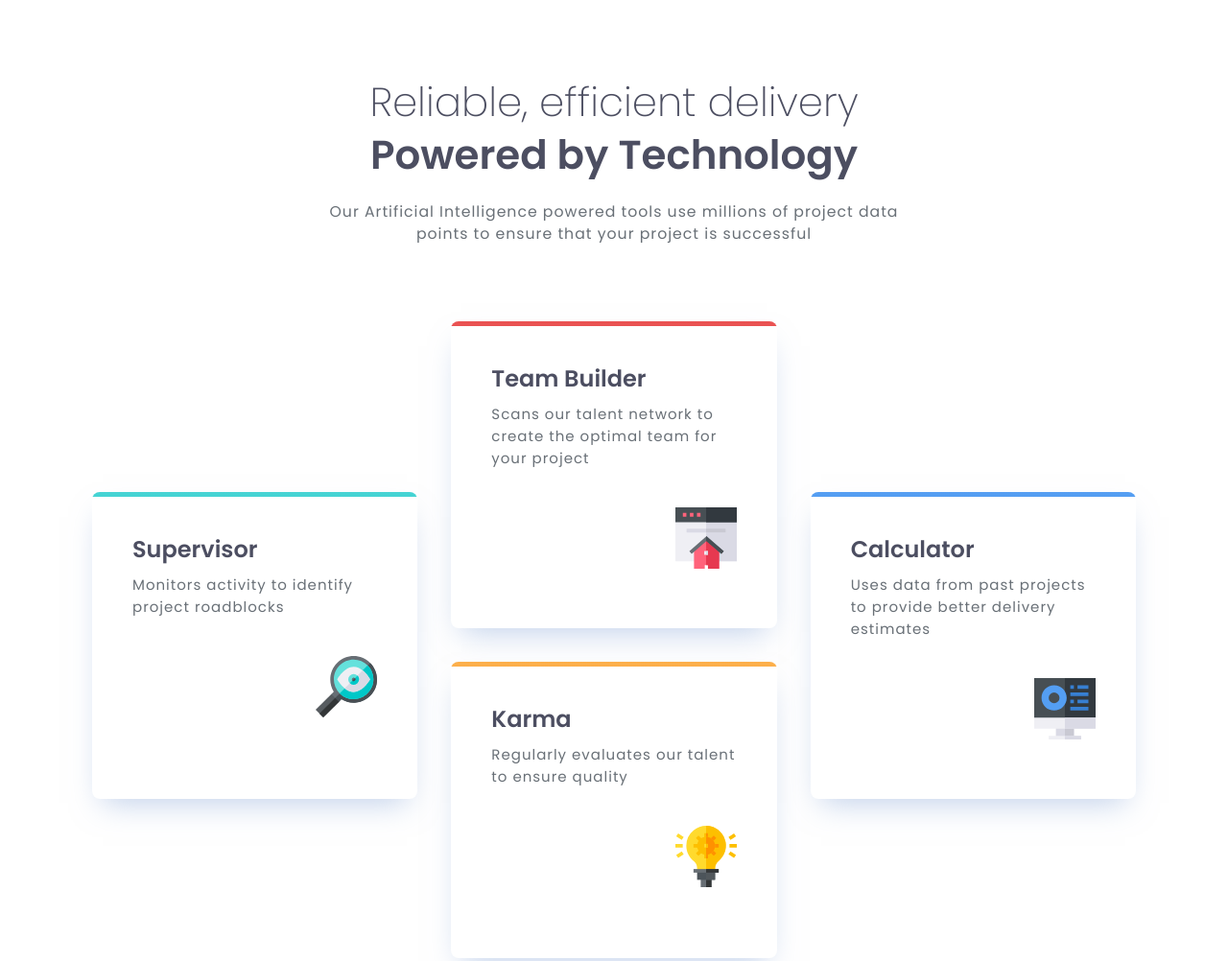
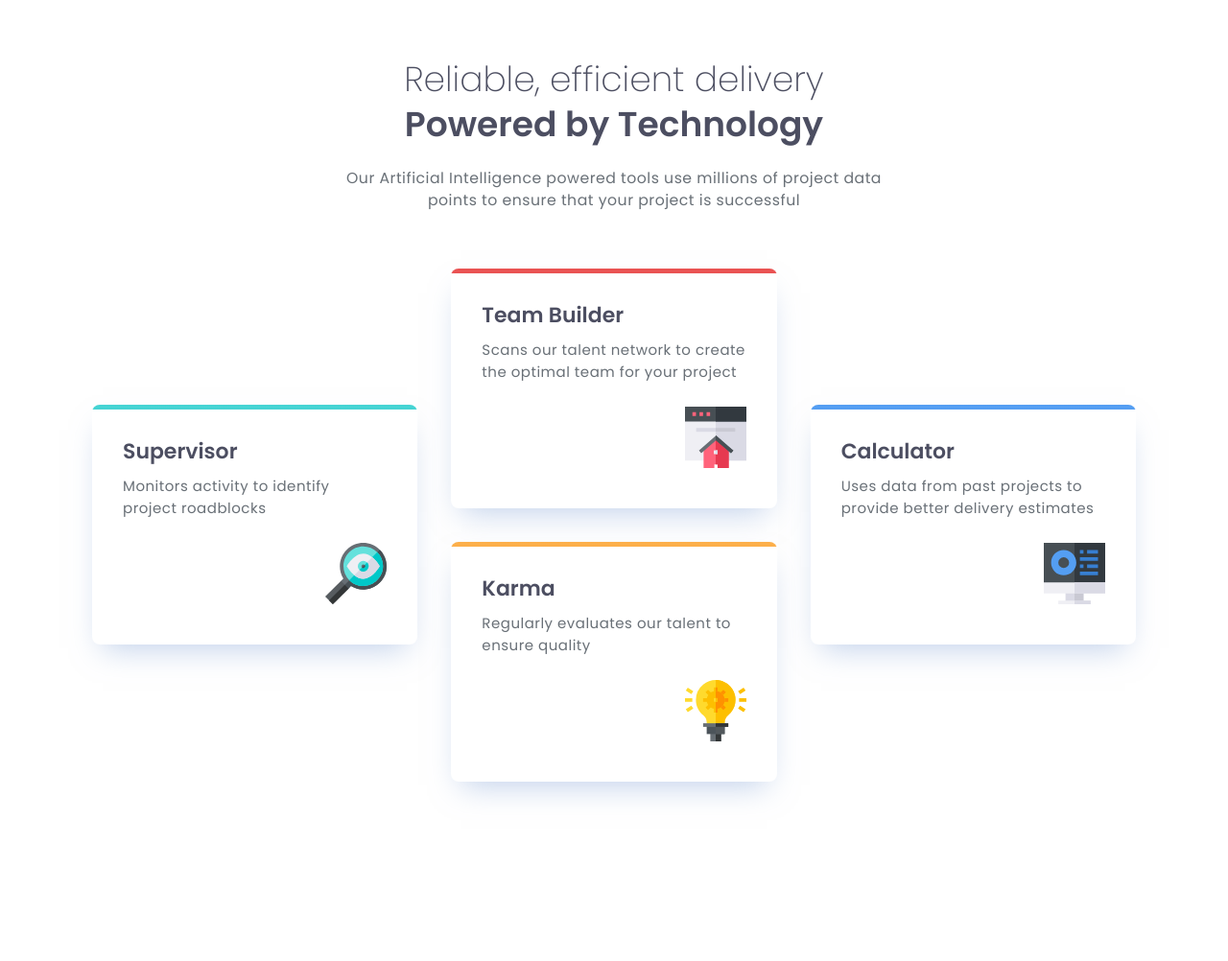
Before and after one commit to Akiz-Ivanov/Four-Card-Feature-Section, a website built with Vite: page index.html in a window 1280 px wide. Shown: the top 1002 px of the page at 96% size. After the commit the page ends 935 px from the top, so only its background shows below. Built offline with nearby package versions, Linux system fonts and the light colour scheme.

Commit message:
Reduced the size of the layouts.

```diff
--- a/src/styles/_layout.scss
+++ b/src/styles/_layout.scss
@@ -31,10 +31,10 @@ main {
     @include flex(column, baseline, flex-start);
     box-shadow: 0 15px 30px -11px hsla(216, 50%, 67%, 0.5);
     border-radius: $border-radius;
-    padding: rem(42);
+    padding: rem(32);
     background-color: var(--White);
     min-width: 0;
-    max-width: rem(440);
+    max-width: rem(360);
 }
 
 .card-cyan {
@@ -58,16 +58,16 @@ main {
 }
 
 img {
-    margin-bottom: rem(20);
+    margin-bottom: rem(10);
     margin-left: auto;
-    margin-top: rem(40);
+    margin-top: rem(25);
 }
 
 header {
     @include flex(column, center, center);
     text-align: center;
     max-width: min(85%, rem(610));
-    margin-block: rem(80);
+    margin-block: rem(60);
 }
 
 
--- a/src/styles/_typography.scss
+++ b/src/styles/_typography.scss
@@ -7,13 +7,13 @@ p {
     color: var(--Grey400);
     font-size: rem(15);
     font-weight: 400;
-    letter-spacing: rem(1);
+    letter-spacing: rem(0.5);
 }
 
 h1 {
     color: var(--Grey500);
     font-weight: 200;
-    font-size: clamp(1.5rem, 1.1263rem + 1.8683vw, 2.8125rem);
+    font-size: clamp(1.5rem, 1.25rem + 1.25vw, 2.375rem);
     line-height: 1.3;
     margin-bottom: rem(20);
 }
@@ -21,7 +21,7 @@ h1 {
 header strong {
     font-weight: 600;
     font-size: rem(44.5);
-    font-size: clamp(1.5rem, 1.1263rem + 1.8683vw, 2.8125rem);
+    font-size: clamp(1.5rem, 1.25rem + 1.25vw, 2.375rem);
 }
 
 
@@ -33,4 +33,5 @@ h2 {
     color: var(--Grey500);
     margin-bottom: rem(8);
     font-weight: 600;
+    font-size: rem(22);
 }
```
